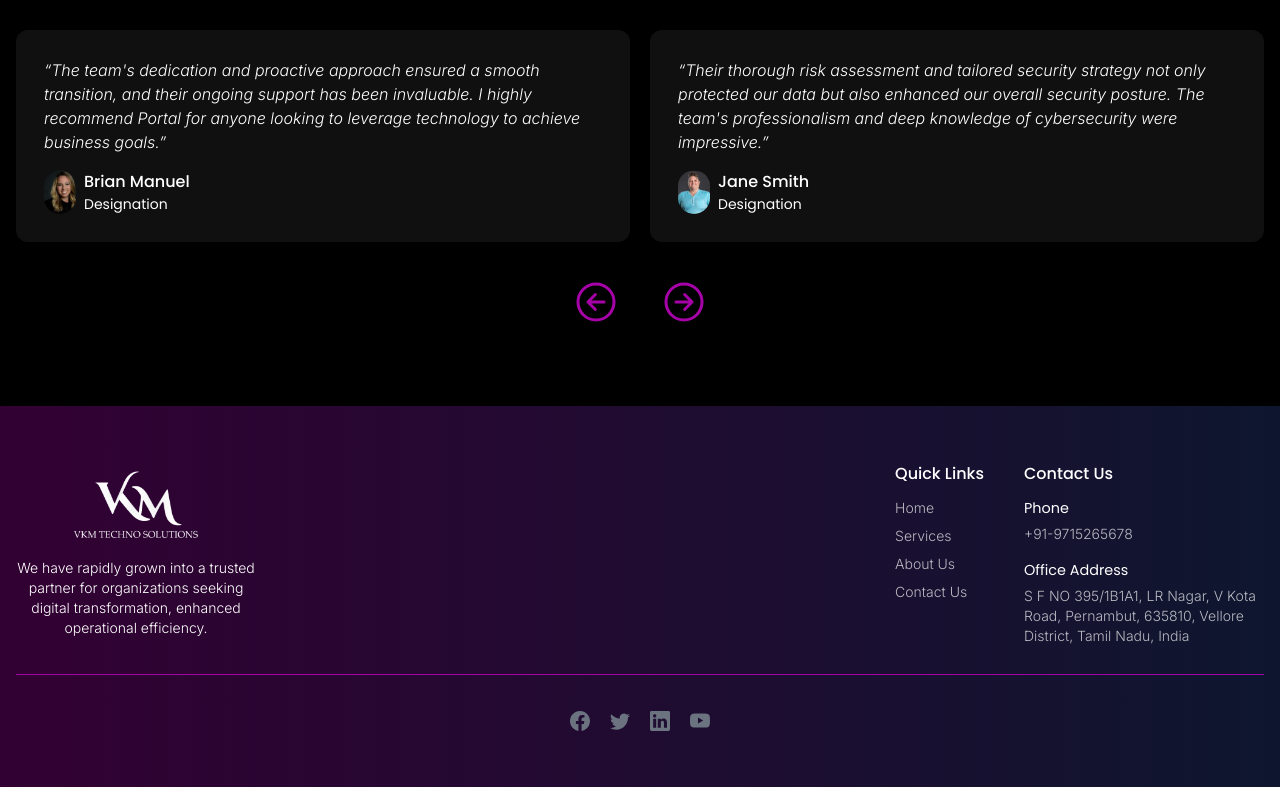
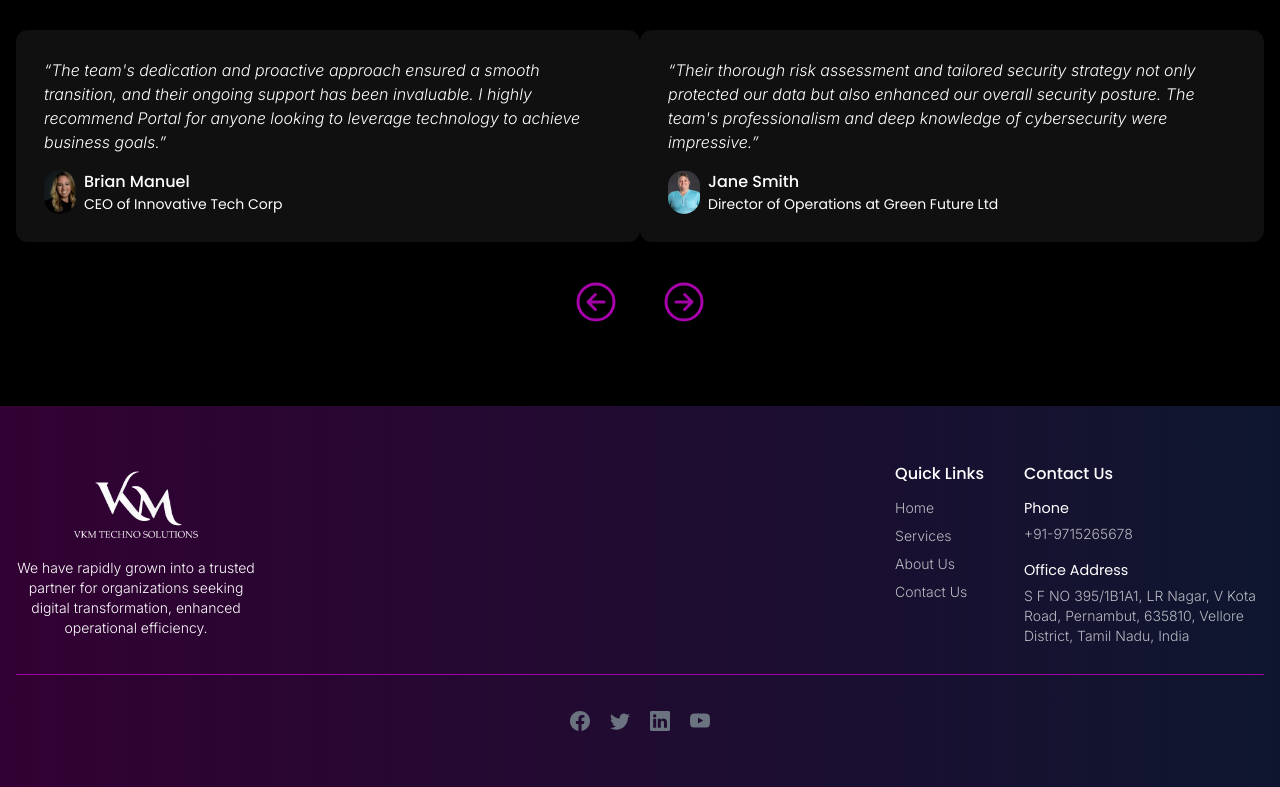
Before and after one commit to pranavpremanand/vkm-techno-solutions, a React (Create React App) app: page /about-us in a window 1280 px wide. Shown: the part 4636-5423 px from the top of the page. Built offline with nearby package versions, Linux system fonts and the light colour scheme.

Commit message:
testimonials content changes

```diff
--- a/src/componets/common/Testimonials.jsx
+++ b/src/componets/common/Testimonials.jsx
@@ -12,14 +12,14 @@ const reviews = [
     id: 1,
     profileImg: profileImg1,
     name: "Brian Manuel",
-    role: "Designation",
+    role: "CEO of Innovative Tech Corp",
     desc: "“The team's dedication and proactive approach ensured a smooth transition, and their ongoing support has been invaluable. I highly recommend Portal for anyone looking to leverage technology to achieve business goals.”",
   },
   {
     id: 2,
     profileImg: profileImg2,
     name: "Jane Smith",
-    role: "Designation",
+    role: "Director of Operations at Green Future Ltd",
     desc: "“Their thorough risk assessment and tailored security strategy not only protected our data but also enhanced our overall security posture. The team's professionalism and deep knowledge of cybersecurity were impressive.”",
   },
 ];
```
